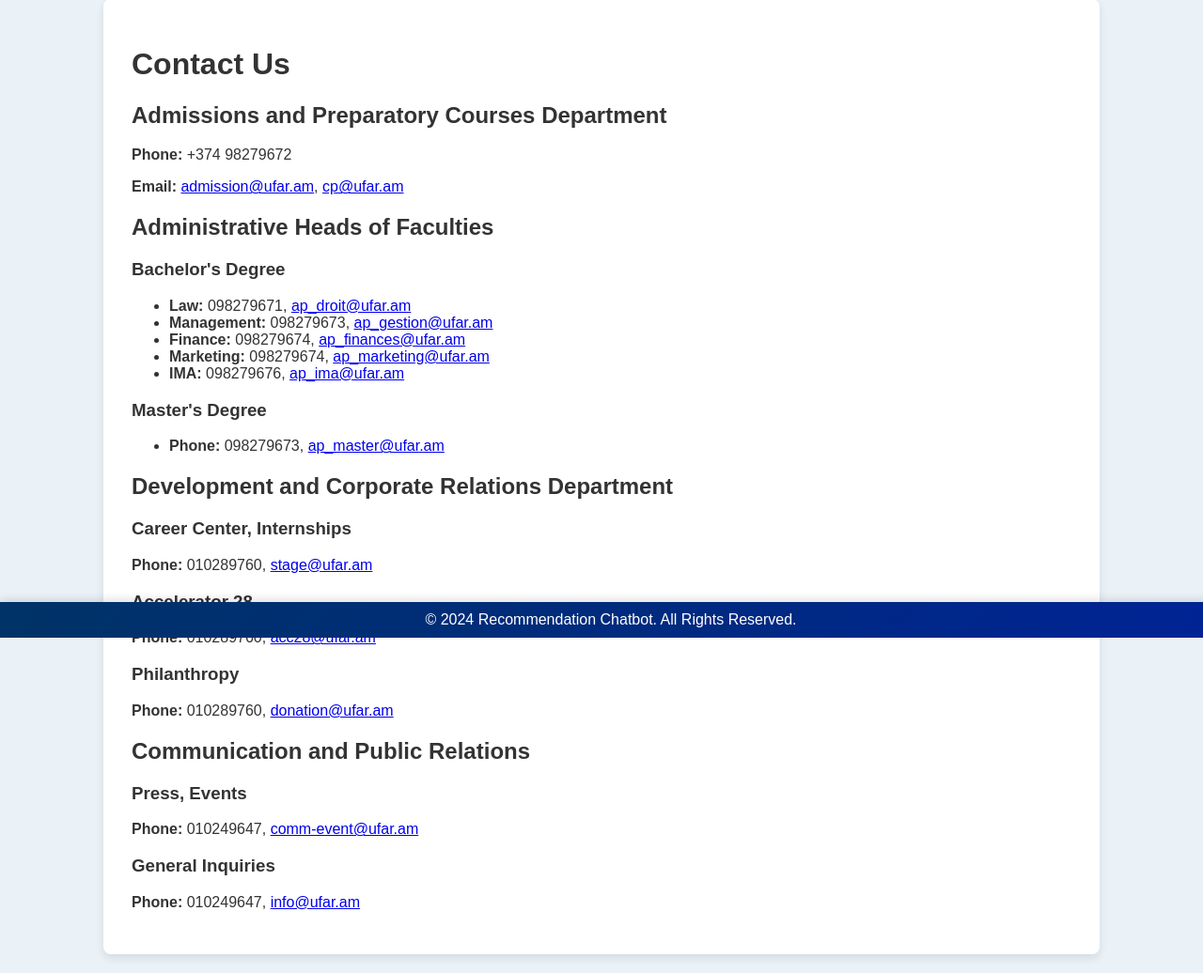
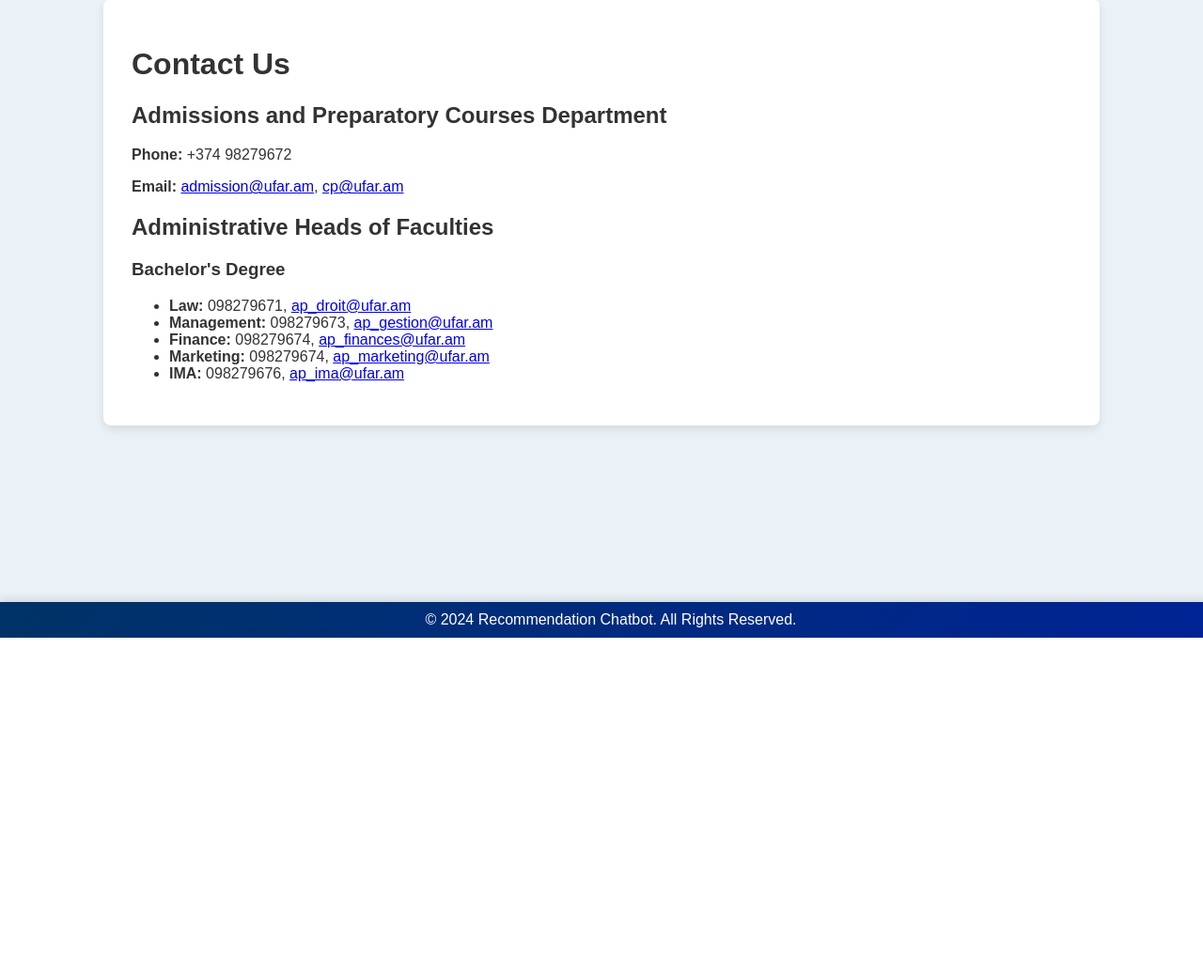
Before and after one commit to Project-S5-Recommendation-Chatbot/recChatbot, a Flask app: template Front/templates/contact.html in a window 1280 px wide. Shown: the part 121-1157 px from the top of the page at 94% size. After the commit the page ends 800 px from the top, so only its background shows below. Run offline with Flask 3, Linux system fonts and the light colour scheme; the template is opened without the code that fills it, so the values that code supplies are empty; parts of the project's set-up code (start-up, migrations or seed data) failed here and were passed over.

Commit message:
Update contact.html

```diff
--- a/Front/templates/contact.html
+++ b/Front/templates/contact.html
@@ -9,10 +9,10 @@
 <body>
   <nav>
     <img src="../static/logo1.png" alt="UFAR Logo" class="ufar-logo">
-    <a href="https://htmlpreview.github.io/?https://github.com/Project-S5-Recommendation-Chatbot/recChatbot/blob/frontend/Front/templates/index.html">Home</a>
-    <a href="https://htmlpreview.github.io/?https://github.com/Project-S5-Recommendation-Chatbot/recChatbot/blob/frontend/Front/templates/about.html">About</a>
-    <a href="https://htmlpreview.github.io/?https://github.com/Project-S5-Recommendation-Chatbot/recChatbot/blob/frontend/Front/templates/contact.html">Contact</a>
-    <a id="loginLink" href="https://htmlpreview.github.io/?https://github.com/Project-S5-Recommendation-Chatbot/recChatbot/blob/frontend/Front/templates/login.html">Login</a>
+    <a href="index.html">Home</a>
+    <a href="about.html">About</a>
+    <a href="contact.html">Contact</a>
+    <a id="loginLink" href="login.html">Login</a>
   </nav>
 
   <div class="container">
@@ -34,32 +34,6 @@
         <li><strong>Marketing:</strong> 098279674, <a href="mailto:ap_marketing@ufar.am">ap_marketing@ufar.am</a></li>
         <li><strong>IMA:</strong> 098279676, <a href="mailto:ap_ima@ufar.am">ap_ima@ufar.am</a></li>
       </ul>
-
-      <h3>Master's Degree</h3>
-      <ul>
-        <li><strong>Phone:</strong> 098279673, <a href="mailto:ap_master@ufar.am">ap_master@ufar.am</a></li>
-      </ul>
-    </section>
-
-    <section class="development-info">
-      <h2>Development and Corporate Relations Department</h2>
-      <h3>Career Center, Internships</h3>
-      <p><strong>Phone:</strong> 010289760, <a href="mailto:stage@ufar.am">stage@ufar.am</a></p>
-
-      <h3>Accelerator 28</h3>
-      <p><strong>Phone:</strong> 010289760, <a href="mailto:acc28@ufar.am">acc28@ufar.am</a></p>
-
-      <h3>Philanthropy</h3>
-      <p><strong>Phone:</strong> 010289760, <a href="mailto:donation@ufar.am">donation@ufar.am</a></p>
-    </section>
-
-    <section class="communication-info">
-      <h2>Communication and Public Relations</h2>
-      <h3>Press, Events</h3>
-      <p><strong>Phone:</strong> 010249647, <a href="mailto:comm-event@ufar.am">comm-event@ufar.am</a></p>
-
-      <h3>General Inquiries</h3>
-      <p><strong>Phone:</strong> 010249647, <a href="mailto:info@ufar.am">info@ufar.am</a></p>
     </section>
   </div>
 
@@ -68,14 +42,15 @@
   </footer>
 
   <script>
-    // Update the login link if a user is stored in sessionStorage:
     const user = sessionStorage.getItem('user');
     if (user) {
         const loginLink = document.getElementById('loginLink');
         loginLink.textContent = user;
         loginLink.removeAttribute('href');
+        loginLink.style.cursor = 'default';
     }
   </script>
+
   <script src="../static/session.js"></script>
 
 </body>
```
